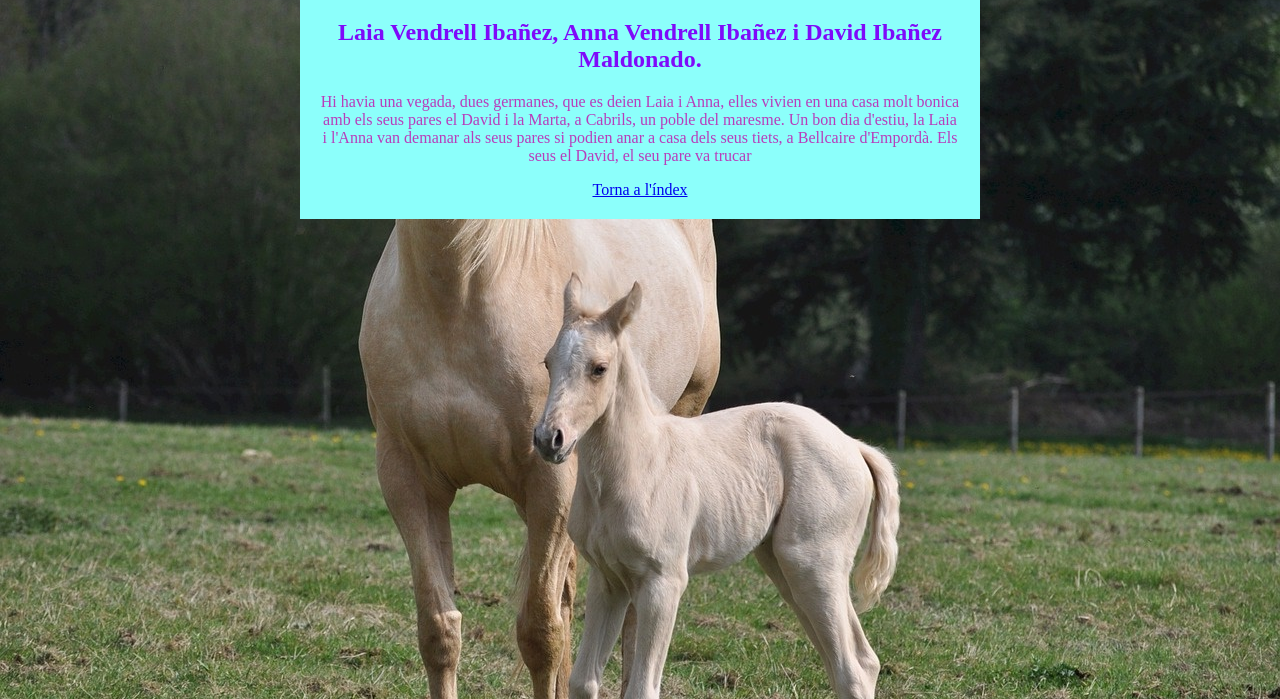
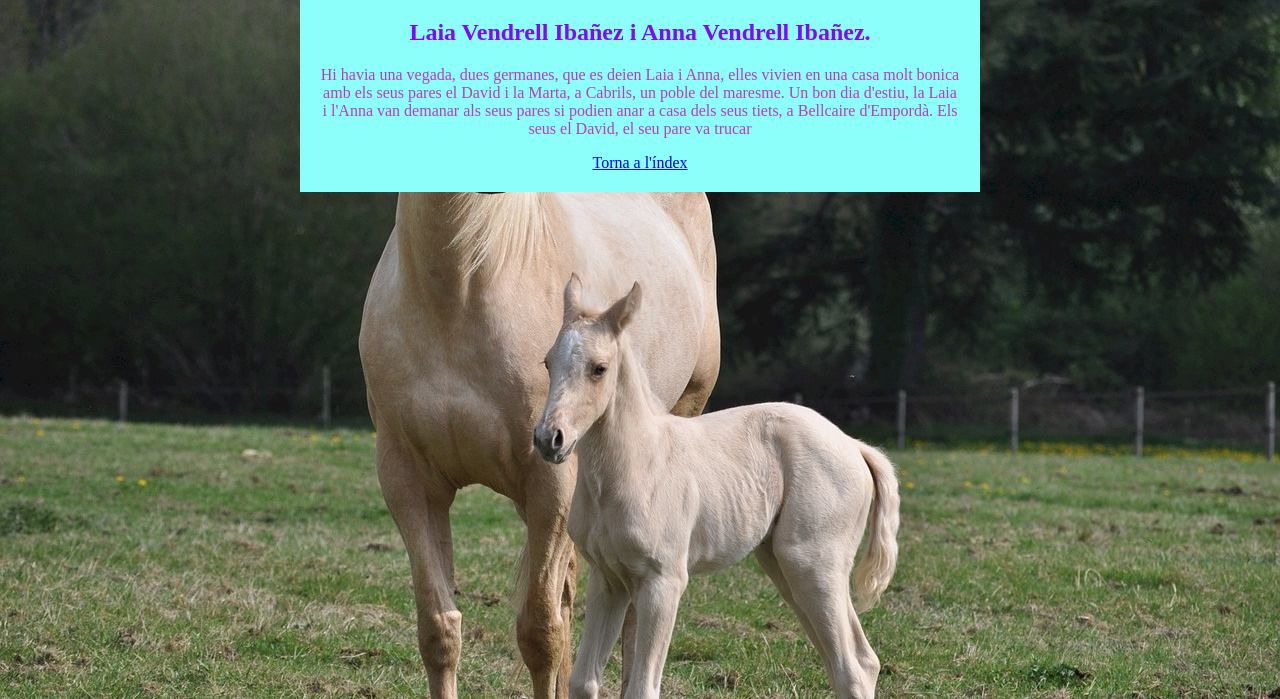
Before and after one commit to laiannacabrils/web-contes, a plain HTML site: page la-granja-dels-cavalls-especials.html in a window 1280 px wide. Shown: the part 101-800 px from the top of the page. Drawn offline with Linux system fonts and the light colour scheme.

Commit message:
retoc la-granja-dels-cavalls

```diff
--- a/la-granja-dels-cavalls-especials.html
+++ b/la-granja-dels-cavalls-especials.html
@@ -5,7 +5,7 @@
 <body>
     <div>
         <h1>LA GRANJA DELS CAVALLS ESPECIALS</h1>
-        <h2> Laia Vendrell Ibañez, Anna Vendrell Ibañez i David Ibañez Maldonado.</h2>
+        <h2> Laia Vendrell Ibañez i Anna Vendrell Ibañez.</h2>
 
         <p>Hi havia una vegada, dues germanes, que es deien Laia i Anna, elles vivien en una casa molt bonica amb els seus pares el David i la Marta, a Cabrils, un poble del maresme.
         Un bon dia d'estiu, la Laia i l'Anna van demanar als seus pares si podien anar a casa dels seus tiets, a Bellcaire d'Empordà. Els seus el David, el seu pare va trucar</p>
```
